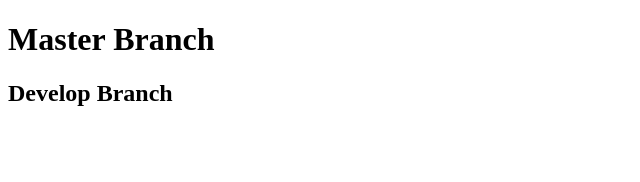
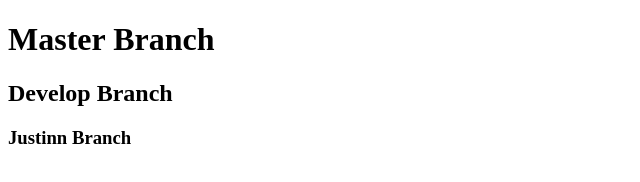
Before and after one commit to grimmerjeremy/teamGit, a plain HTML site: page index.html in a window 1280 px wide. Shown: the whole page, without its empty margins (0-640 px from the left). Drawn offline with Linux system fonts and the light colour scheme.

Commit message:
Justinn Branch

```diff
--- a/index.html
+++ b/index.html
@@ -9,5 +9,6 @@
 <body>
     <h1>Master Branch</h1>
     <h2>Develop Branch</h2>
+    <h3> Justinn Branch</h3>
 </body>
 </html>
```
